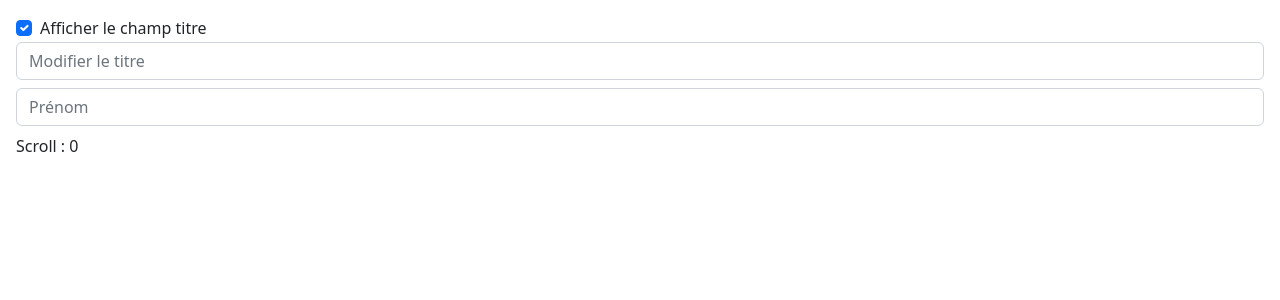
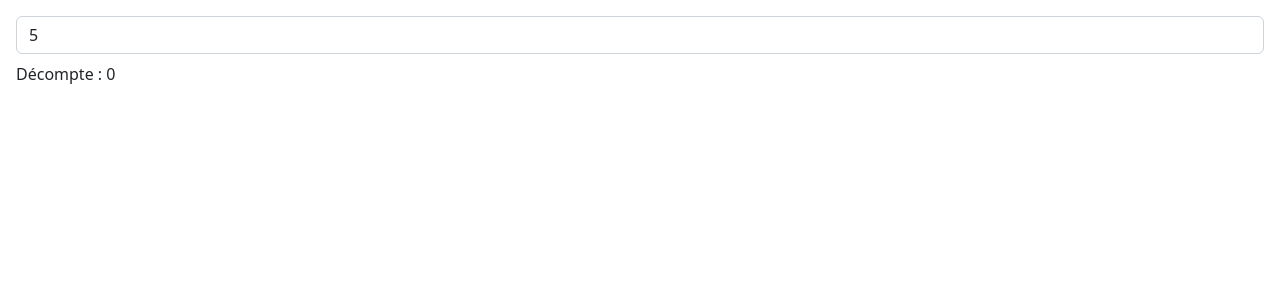
Before and after one commit to Ryn-Bghl/react-app-learn, a React (Create React App) app: page / in a window 1280 px wide. Shown: the top 300 px of the page. Built offline with nearby package versions, Linux system fonts and the light colour scheme.

Commit message:
useEffect branch done

```diff
--- a/src/App.jsx
+++ b/src/App.jsx
@@ -1,66 +1,42 @@
 import { useEffect, useState } from 'react';
 import { Input } from "./components/forms/Input.jsx"
-import { Checkbox } from "./components/forms/Checkbox.jsx"
+import { clear } from '@testing-library/user-event/dist/clear.js';
 
 function App() {
 
-  const [showInput, setShowInput] = useState(true)
+  const [time, setTime] = useState(5)
+  const [secondsLeft, setSecondsLeft] = useState(time)
 
-  return <div className='m-3'>
-  <Checkbox
-    checked={showInput}
-    onChange={setShowInput}
-    id="titleshow"
-    label="Afficher le champ titre"
-  />
-  {showInput && <EditTitle/>}
-  <div style={{height: '300vh'}}></div>
-</div>
+  const handleChange = (v) => {
+    setTime(v)
+    setSecondsLeft(v)
+  }
+
+  useEffect(() => {
+    const timer = setInterval(() => {
+      setSecondsLeft(
+        (sec) => {
+          if (sec <= 1) {
+            clearInterval()
+            return 0
+          }
+          return sec-1;
+        }
+      )
+    }, 1000)
+    return () => {
+      clearInterval(timer)
+    }
+  }, [time])
+
+  return   <div className='m-3 vstack gap-2'>
+    <Input
+      value={time}
+      onChange={handleChange}
+      placeHolder="enter timer duration"
+    />
+    <p>Décompte : {secondsLeft}</p>
+  </div>
 }
 
-function EditTitle() {
-  const [title, setTitle] = useState('')
-  const [firstname, setFirstname] = useState('')
-  const [y, setY] = useState(0);
-
-  useEffect(() => {
-    console.log('render edittitle')
-    const originalTitle = document.title
-    return () => {
-      document.title = originalTitle
-    }
-  }, [])
-
-  useEffect(() => {
-    document.title = title
-  }, [title])
-
-  useEffect(() => {
-    const handler = (e) => {
-      setY(window.scrollY)
-    }
-    window.addEventListener('scroll', handler);
-    return () => {
-      window.removeEventListener('scroll', handler);
-    }
-  }, [])
-
-  return <div className='vstack gap-2'>
-    <Input
-      placeHolder="Modifier le titre"
-      value={title}
-      onChange={setTitle}
-    />
-    <Input
-      placeHolder="Prénom"
-      value={firstname
-      }
-      onChange={setFirstname}
-    />
-    <div>
-      Scroll : {y}
-    </div>
-  </div>
-
-}
 export default App;
```
